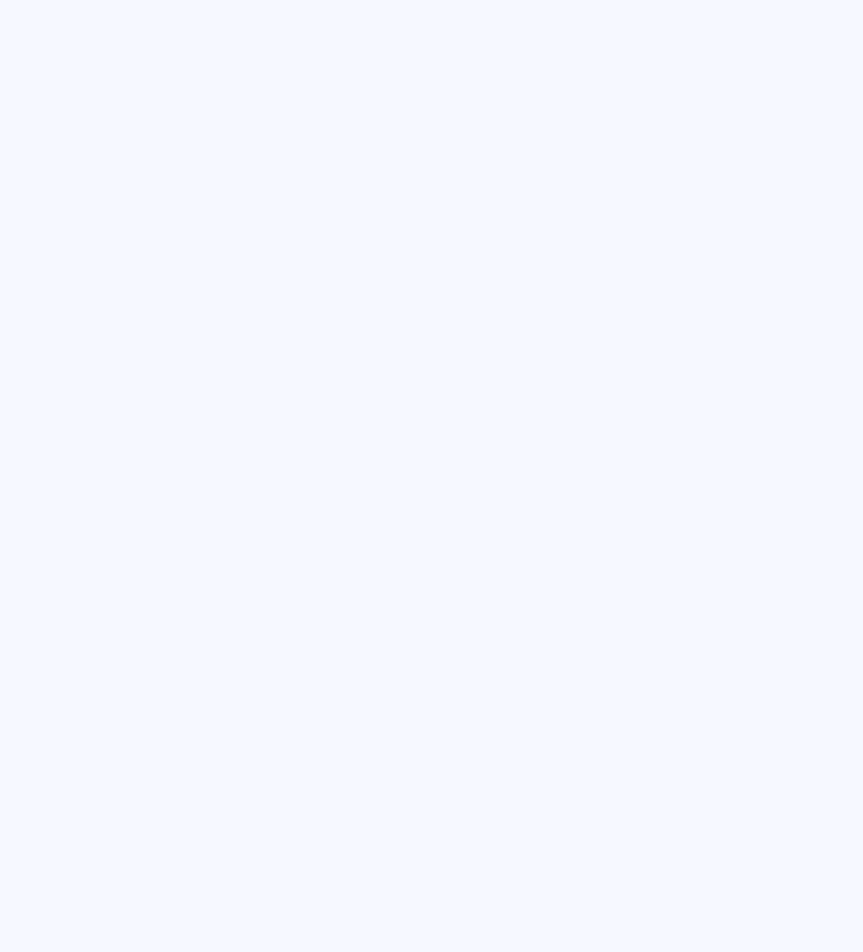
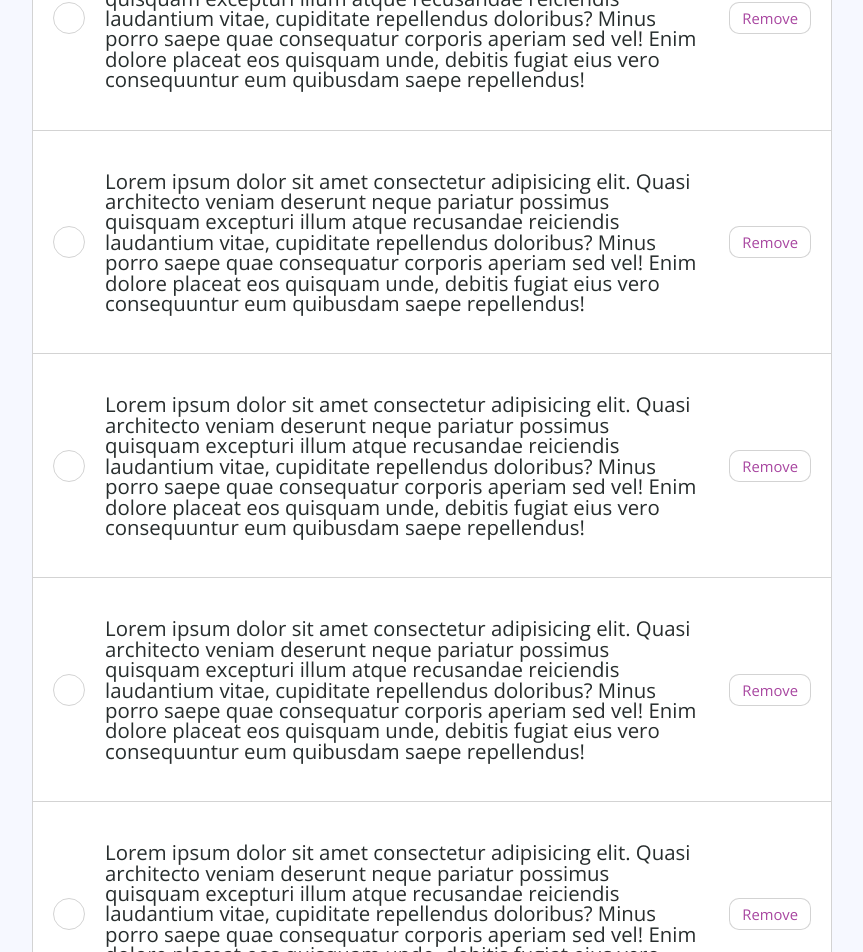
Before and after one commit to yawuxi/reactTodoApp, a React (Create React App) app: page / in a window 1280 px wide. Shown: the part 320-1272 px from the top of the page, without its empty margins (208-1071 px from the left). Before the commit the page ends 800 px from the top, so only its background shows below. Built offline with nearby package versions, Linux system fonts and the light colour scheme.

Commit message:
created individual jsx-file for todo task and import him into task-list

```diff
--- a/src/task-list/task-list.jsx
+++ b/src/task-list/task-list.jsx
@@ -1,11 +1,16 @@
 import './task-list.scss'
+import TodoTask from '../todo-task/todo-task'
 
 const TaskList = ({ isOpenState }) => {
 	return (
 		<div
 			className={isOpenState ? 'task-list-wrap' : 'task-list-wrap task-list-wrap--closed'}>
 			<ul className={isOpenState ? 'task-list' : 'task-list task-list--closed'}>
-
+				<TodoTask />
+				<TodoTask />
+				<TodoTask />
+				<TodoTask />
+				<TodoTask />
 			</ul>
 		</div>
 	)
--- a/src/todo-task/todo-task.jsx
+++ b/src/todo-task/todo-task.jsx
@@ -1,6 +1,7 @@
 import './todo-task.scss'
 
 const TodoTask = () => {
+	return (
 		<li className="task-list__item">
 			<label>
 				<input type="checkbox" />
@@ -9,4 +10,7 @@ const TodoTask = () => {
 				<button className="task-list__remove">Remove</button>
 			</label>
 		</li>
+	)
 }
+
+export default TodoTask
```
Lines whose indentation alone changed are shown as unchanged.
